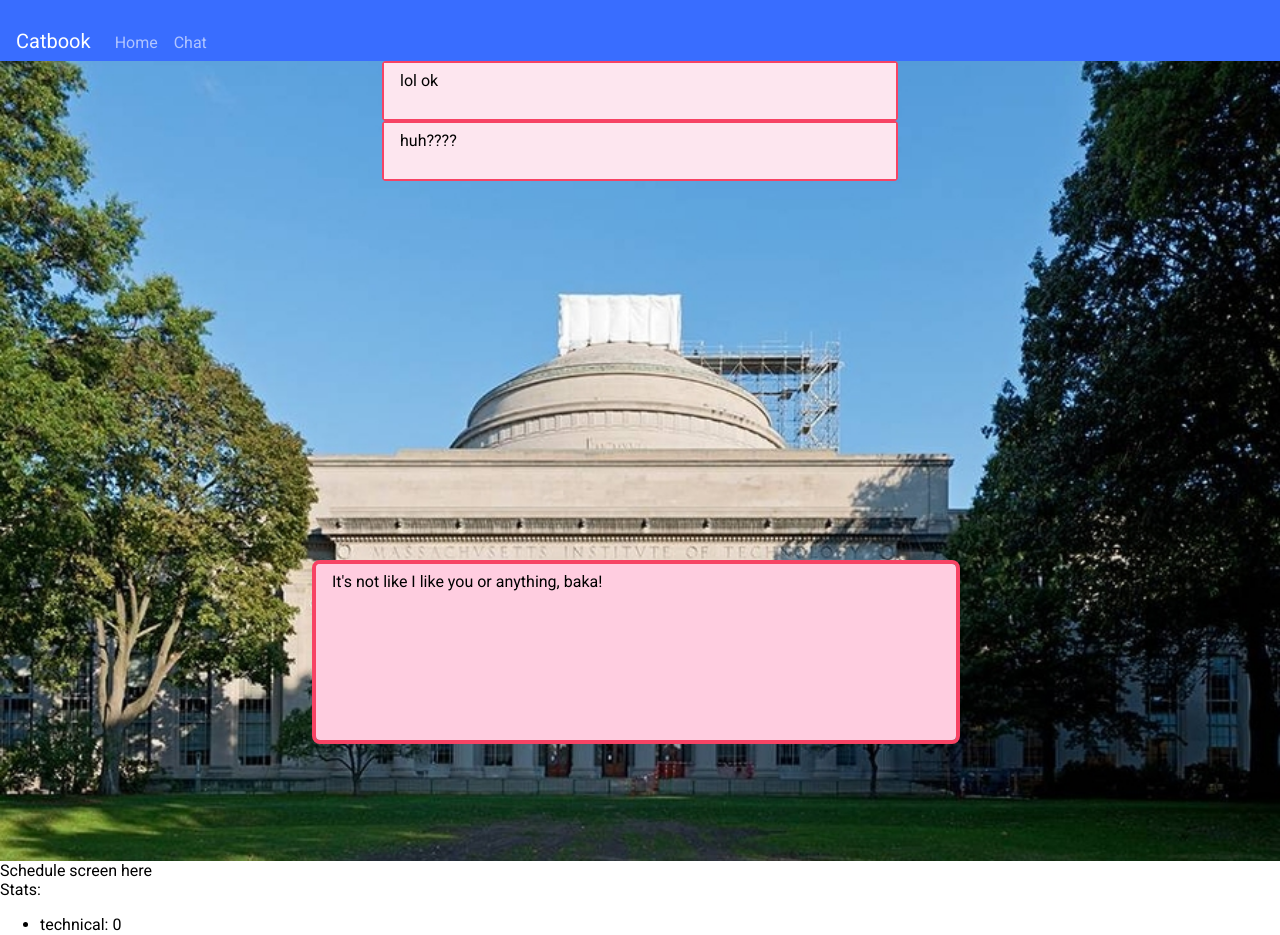
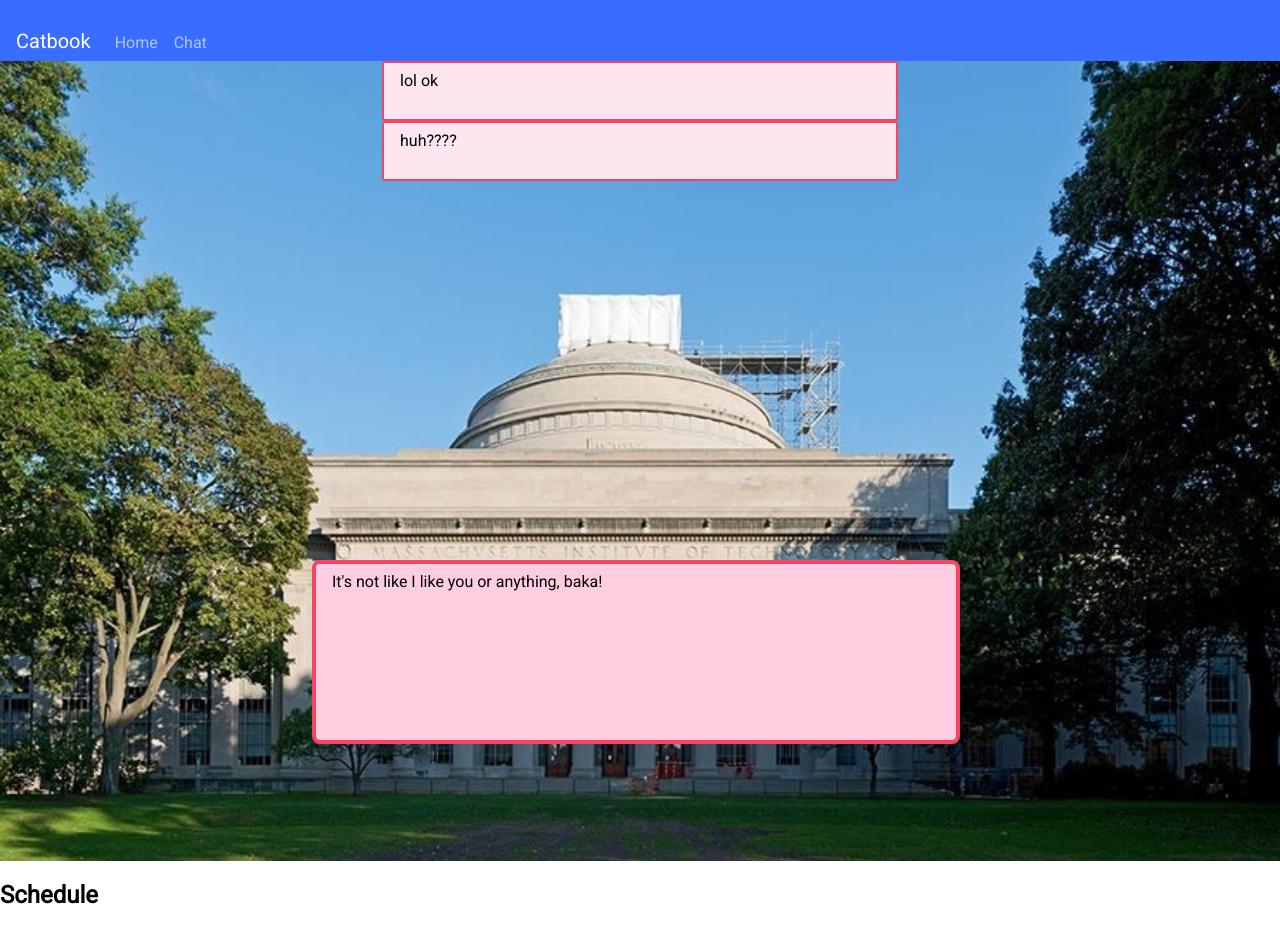
Before and after one commit to Hu-Tree/generals-dating, a React app: page / in a window 1280 px wide. Shown: the top 935 px of the page. Built offline with nearby package versions, Linux system fonts and the light colour scheme; no server answers; the HTML template or start-up script is replaced by a standard one.

Commit message:
Scaffolding for scheduleScreen, some additional events, cleaning up statsScreen debug code

```diff
--- a/client/src/components/modules/GameScreen.js
+++ b/client/src/components/modules/GameScreen.js
@@ -21,15 +21,15 @@ const GameScreen = (props) => {
     reputation3: 0,
     reputation4: 0,
   });
-  const EVENTLIST = [
-    {
-      _id: "slp",
+  const EVENTS = {
+    sleep: {
       name: "sleep",
       scriptName: "idfk",
       sideEffects: () => {
         setStats((prevStats) => {
           prevStats.energy += 5;
           prevStats.health += 3;
+          prevStats.currentTime += 1;
           return prevStats;
         });
       },
@@ -41,8 +41,7 @@ const GameScreen = (props) => {
         cssClass: "sleep",
       },
     },
-    {
-      _id: "cook",
+    cook: {
       name: "cook",
       scriptName: "idfk",
       sideEffects: () => {
@@ -50,6 +49,7 @@ const GameScreen = (props) => {
           prevStats.cooking += 1;
           prevStats.energy -= 1;
           prevStats.health += 3;
+          prevStats.currentTime += 1;
           return prevStats;
         });
       },
@@ -61,12 +61,12 @@ const GameScreen = (props) => {
         cssClass: "cook",
       },
     },
-    {
-      _id: "date_e1",
+    date_e1: {
       name: "career fair",
       scriptName: "idfk",
       sideEffects: () => {
         setStats((prevStats) => {
+          prevStats.currentTime += 1;
           return prevStats;
         });
       },
@@ -78,12 +78,29 @@ const GameScreen = (props) => {
         cssClass: "important",
       },
     },
-  ];
+    empty: {
+      name: "empty",
+      scriptName: "idfk",
+      sideEffects: () => {
+        setStats((prevStats) => {
+          prevStats.currentTime += 1;
+          return prevStats;
+        });
+      },
+      eventDisplay: {
+        availableTimes: "000000000000000000000000",
+        name: "This should not display",
+        description: "This should not display",
+        limit: 0,
+        cssClass: "empty",
+      },
+    },
+  };
 
   return (
     <>
       <DialogueScreen />
-      <ScheduleScreen />
+      <ScheduleScreen stats={stats} EVENTS={EVENTS} />
       <StatsScreen stats={stats} />
     </>
   );
--- a/client/src/components/modules/Scheduling/ScheduleScreen.css
+++ b/client/src/components/modules/Scheduling/ScheduleScreen.css
@@ -0,0 +1,10 @@
+.card {
+    border-radius: 2vmin;
+    border-color: black;
+}
+.card > h6 {
+    font-size: medium;
+}
+.card > p {
+    font-size: small;
+}
--- a/client/src/components/modules/Scheduling/ScheduleScreen.js
+++ b/client/src/components/modules/Scheduling/ScheduleScreen.js
@@ -1,12 +1,50 @@
-import React from "react";
+import React, { useState } from "react";
 
 import "../../../utilities.css";
 import "./ScheduleScreen.css";
 
-const ScheduleScreen = (props) => {
+const ScheduleScreen = ({ stats, EVENTS }) => {
+  const [activeScheduleList, setActiveScheduleList] = useState([
+    "empty",
+    "empty",
+    "empty",
+    "empty",
+    "empty",
+    "empty",
+    "empty",
+    "empty",
+    "empty",
+    "empty",
+    "empty",
+    "empty",
+    "empty",
+    "empty",
+    "empty",
+    "empty",
+    "empty",
+    "empty",
+    "empty",
+    "empty",
+    "empty",
+    "empty",
+    "empty",
+    "empty",
+  ]); //24 long list of strings referring to ids of events.
   return (
     <>
-      <div>Schedule screen here</div>
+      <div>
+        <h2>Schedule</h2>
+        <div className="grid">
+          {activeScheduleList.map((eventID, index) => {
+            return (
+              <div className="card">
+                <h6></h6>
+                <p></p>
+              </div>
+            );
+          })}
+        </div>
+      </div>
     </>
   );
 };
--- a/client/src/components/modules/Stats/StatsScreen.js
+++ b/client/src/components/modules/Stats/StatsScreen.js
@@ -19,7 +19,6 @@ import "./StatsScreen.css";
 // });
 
 const StatsScreen = (props) => {
-  console.log(props.stats);
   return (
     <>
       <div>
```
